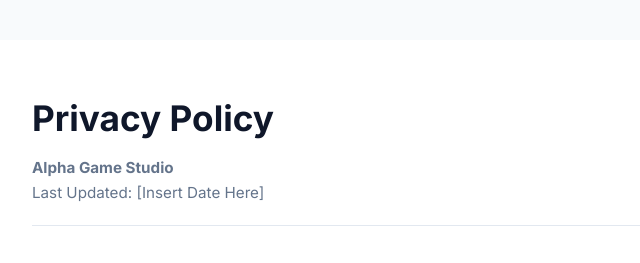
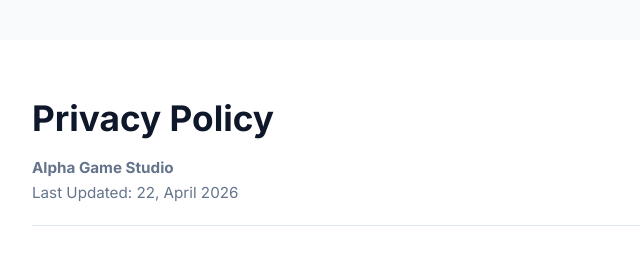
Before and after one commit to Yaseenwaqas201/yaseenwaqas201.github.io, a plain HTML site: page privacy-policy.html in a window 1280 px wide. Shown: the top 263 px of the page, 208-848 px from the left. Drawn offline with Linux system fonts and the light colour scheme.

Commit message:
Update privacy-policy.html

```diff
--- a/privacy-policy.html
+++ b/privacy-policy.html
@@ -111,7 +111,7 @@
         <h1>Privacy Policy</h1>
         <div class="subtitle">
             <strong>Alpha Game Studio</strong><br>
-            Last Updated: [Insert Date Here]
+            Last Updated: 22, April 2026
         </div>
 
         <p>Thank you for choosing games developed by Alpha Game Studio. This Privacy Policy explains how we collect, use, maintain, and disclose information collected from users ("Users" or "you") of our games. It also outlines your rights and choices regarding your personal information.</p>
```
